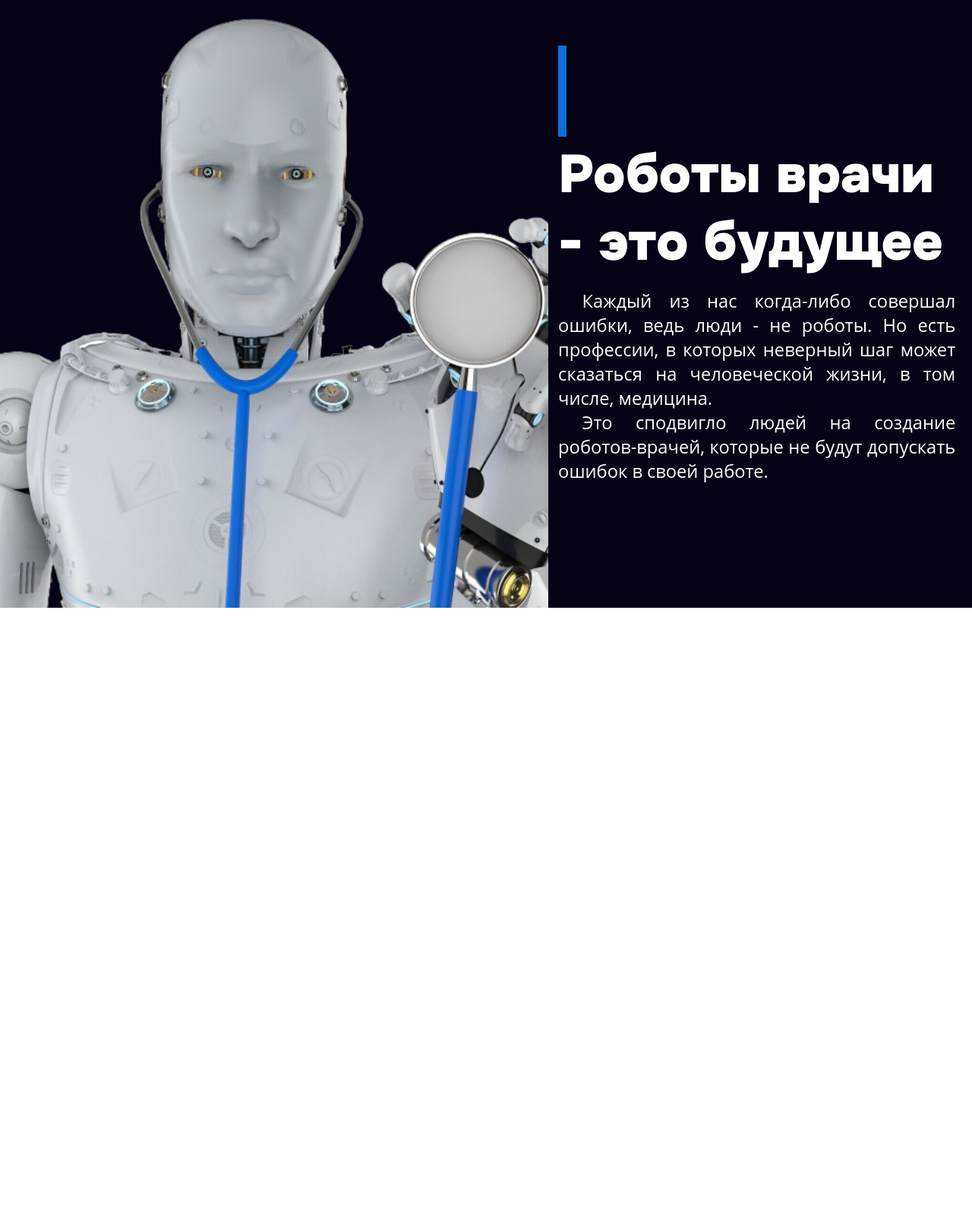
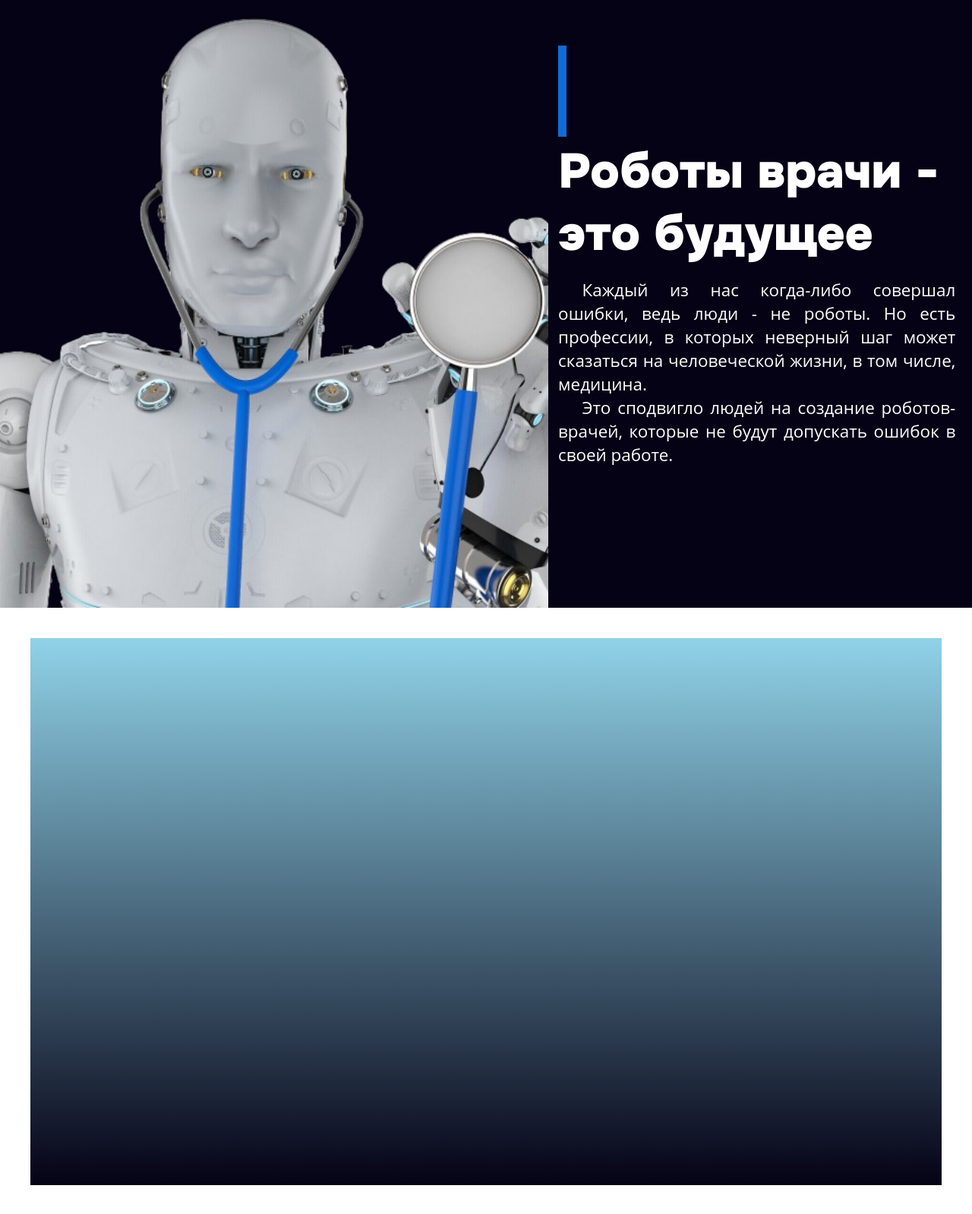
Before and after one commit to fizik-lizik/roboDoc, a plain HTML site: page index.html in a window 1280 px wide. Shown: the whole page at 76% size. Drawn offline with Linux system fonts and the light colour scheme.

Commit message:
Add files via upload

```diff
--- a/index.html
+++ b/index.html
@@ -36,7 +36,8 @@
         background-color: rgb(5, 2, 21);
     }
     .txt h1{
-        font-size: 70px;
+        /* font-size: 70px; */
+        font-size: 5vw;
         font-family: 'Onest Black' ;
         color: white;
         /* width: 46.27%; */
@@ -45,7 +46,8 @@
         margin-bottom: 3%;
     }
     .txt p{
-        font-size: 23.7px;
+        /* font-size: 23.7px; */
+        font-size: 1.75vw;
         font-family: 'Open Sans',sans-serif ;
         color: white;
         /* width: 42%; */
@@ -57,16 +59,23 @@
         text-align: justify
     }
     main{
-        background-color: rgb(255, 255, 255);
+        background-color: white;
         width:auto;
         height: 100vh;
+        padding: 5vh;
+        box-sizing: border-box;
+    }
+    .mainMenu{
+        background: linear-gradient(#90d2e8, rgb(5, 2, 21));
+        height: 90vh;
     }
     .block1{
         display: flex;
     }
-    @media (max-width:425px){
+    @media (max-width:1000px){
         .block1{
             flex-wrap: wrap-reverse;
+            /* flex-direction: column; */
         }
         .txt{
             width: 100%;
@@ -74,12 +83,20 @@
         }
         header{
             width: 100%;
+            padding-top: 40px;
+            background-origin: content-box;
         }
         .polosa {
         margin-left: 1%;
         padding-top: 11%;
         background-clip:border-box ;
-    }
+        }
+        .txt p{
+            font-size: 23.7px;
+        }
+        .txt h1{
+            font-size: 50px;
+        }
     }
 </style>
 </head>
@@ -104,6 +121,9 @@
         </div>
     </div>
     <main>
+        <div class="mainMenu">
+
+        </div>
 
     </main>
 
```
